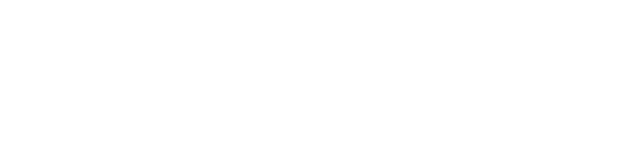
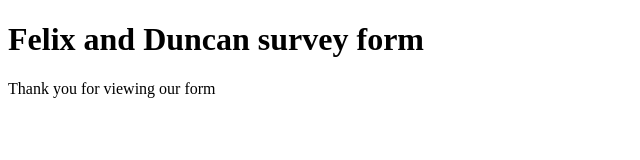
Before and after one commit to felix-vondee/felix-duncan, a plain HTML site: page index.html in a window 1280 px wide. Shown: the whole page, without its empty margins (0-640 px from the left). Drawn offline with Linux system fonts and the light colour scheme.

Commit message:
Insterted text for h1 and p

```diff
--- a/index.html
+++ b/index.html
@@ -7,8 +7,8 @@
   </head>
 
   <body>
-    <h1 id="title"></h1>
-    <p id ="description"></p>
+    <h1 id="title">Felix and Duncan survey form</h1>
+    <p id ="description">Thank you for viewing our form</p>
     <script src="https://cdn.freecodecamp.org/testable-projects-fcc/v1/bundle.js"></script>
 
     <!--
```
